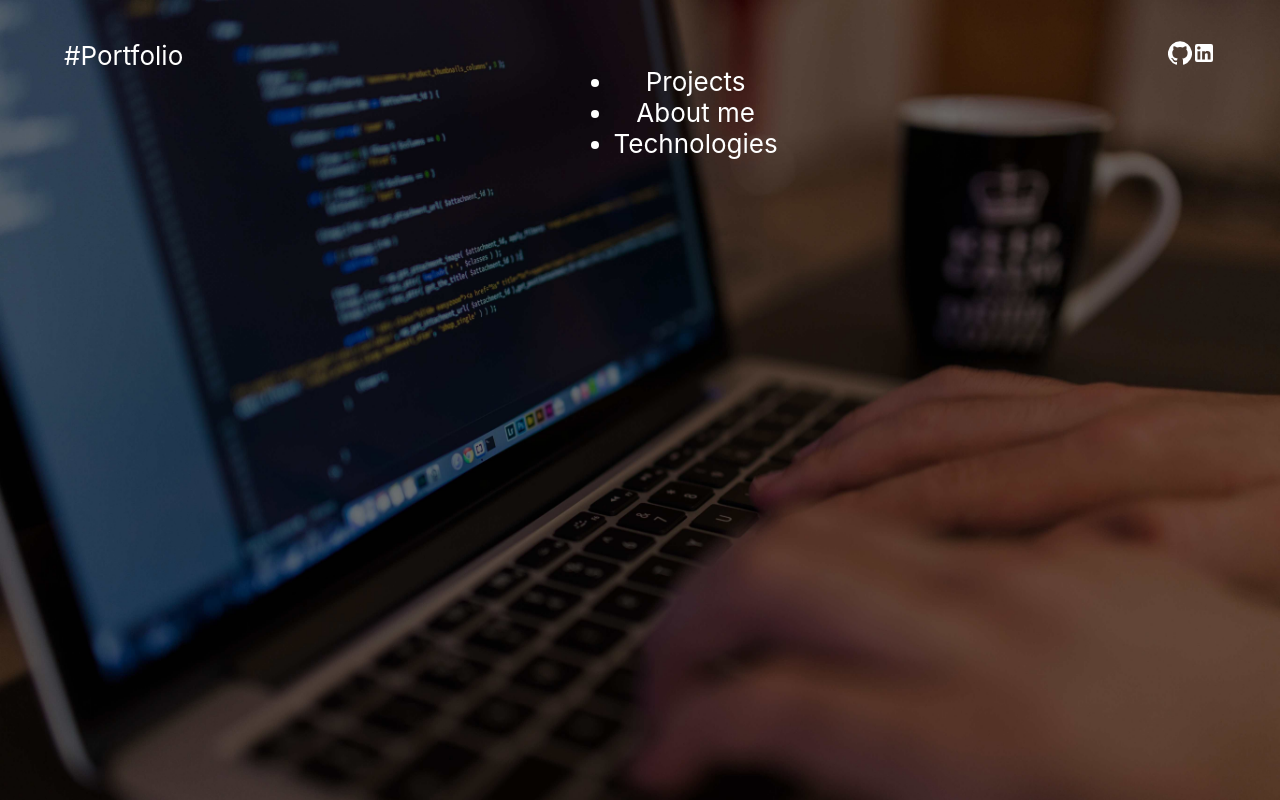
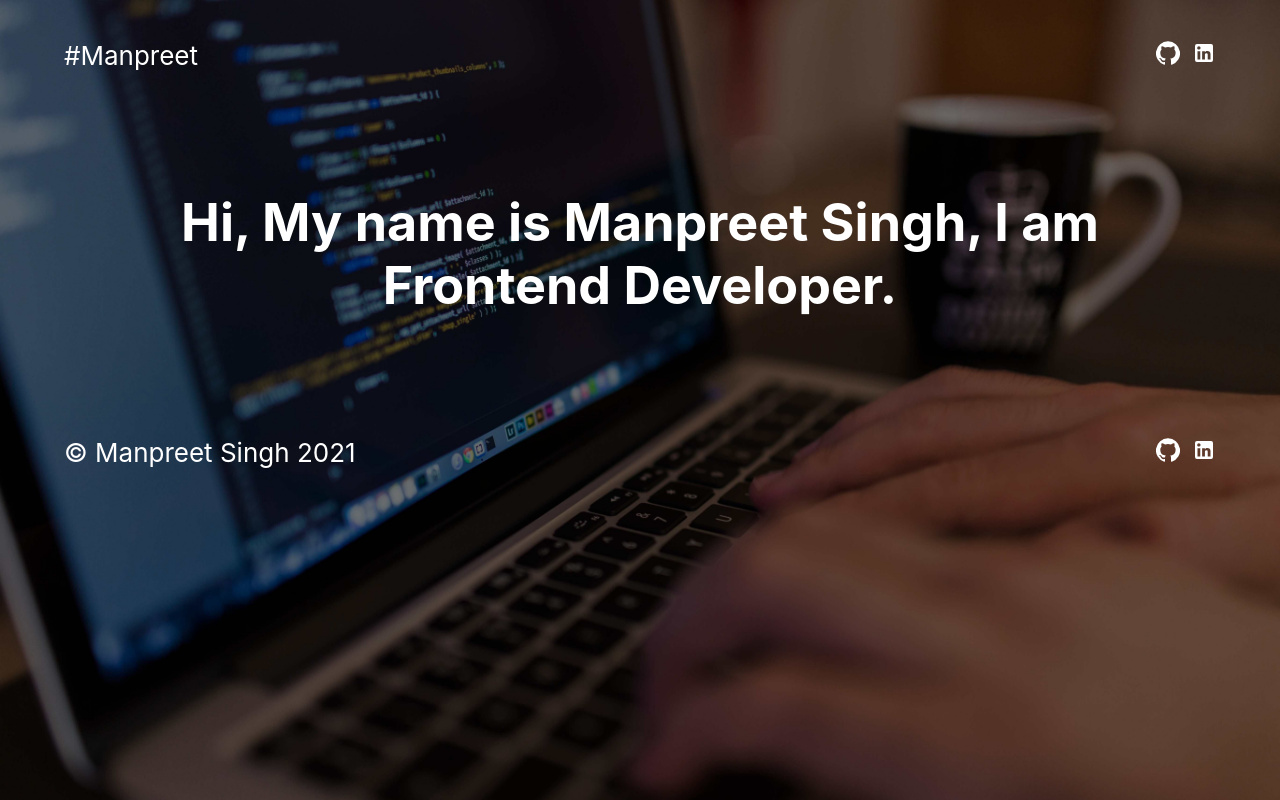
Before and after one commit to manpreetjsb/portfolio, a React (Create React App) app: page / in a window 1280 px wide. Built offline with nearby package versions, Linux system fonts and the light colour scheme.

Commit message:
adding footer

```diff
--- /dev/null
+++ b/src/components/footer/Footer.tsx
@@ -0,0 +1,17 @@
+import Box from '@material-ui/core/Box'
+import Grid from '@material-ui/core/Grid'
+import React from 'react'
+import SocialLinks from '../socialLinks/SocialLinks'
+
+const Footer = () => (
+  <Grid container justify='space-between'>
+    <Box m={5} color='primary'>
+      © Manpreet Singh 2021
+    </Box>
+    <Box m={5} display='flex'>
+      <SocialLinks />
+    </Box>
+  </Grid>
+)
+
+export default Footer
--- a/src/components/home/home.tsx
+++ b/src/components/home/home.tsx
@@ -1,26 +1,27 @@
 import React from 'react'
 import { Box, Container } from '@material-ui/core'
 import Grid from '@material-ui/core/Grid'
-import GitHubIcon from '@material-ui/icons/GitHub'
-import LinkedInIcon from '@material-ui/icons/LinkedIn'
+import SocialLinks from '../socialLinks/SocialLinks'
+import Footer from '../footer/Footer'
 
 const Home: React.FC = () => (
   <>
     <Container>
       <Grid container justify='space-between'>
-        <Box m={5}>#Portfolio</Box>
-        <Box m={5}>
-          <ul>
-            <li>Projects</li>
-            <li>About me</li>
-            <li>Technologies</li>
-          </ul>
-        </Box>
-        <Box m={5}>
-          <GitHubIcon />
-          <LinkedInIcon />
+        <Box m={5}>#Manpreet</Box>
+        {/* <Box m={5} display='flex'>
+          <Box>Projects</Box>
+          <Box>About me</Box>
+          <Box>Technologies</Box>
+        </Box> */}
+        <Box m={5} display='flex'>
+          <SocialLinks />
         </Box>
       </Grid>
+      <Box m={10} component='h1'>
+        Hi, My name is Manpreet Singh, I am Frontend Developer.
+      </Box>
+      <Footer />
     </Container>
   </>
 )
--- /dev/null
+++ b/src/components/socialLinks/SocialLinks.tsx
@@ -0,0 +1,29 @@
+import React from 'react'
+import Box from '@material-ui/core/Box'
+import GitHubIcon from '@material-ui/icons/GitHub'
+import LinkedInIcon from '@material-ui/icons/LinkedIn'
+import Link from '@material-ui/core/Link'
+
+const SocialLinks = () => (
+  <>
+    <Box>
+      <Link
+        href='https://github.com/manpreetjsb'
+        target='_blank'
+        color='inherit'
+      >
+        <GitHubIcon />
+      </Link>
+    </Box>
+    <Box ml={1.5}>
+      <Link
+        href='https://github.com/manpreetjsb'
+        color='inherit'
+        target='_blank'
+      >
+        <LinkedInIcon />
+      </Link>
+    </Box>
+  </>
+)
+export default SocialLinks
```
